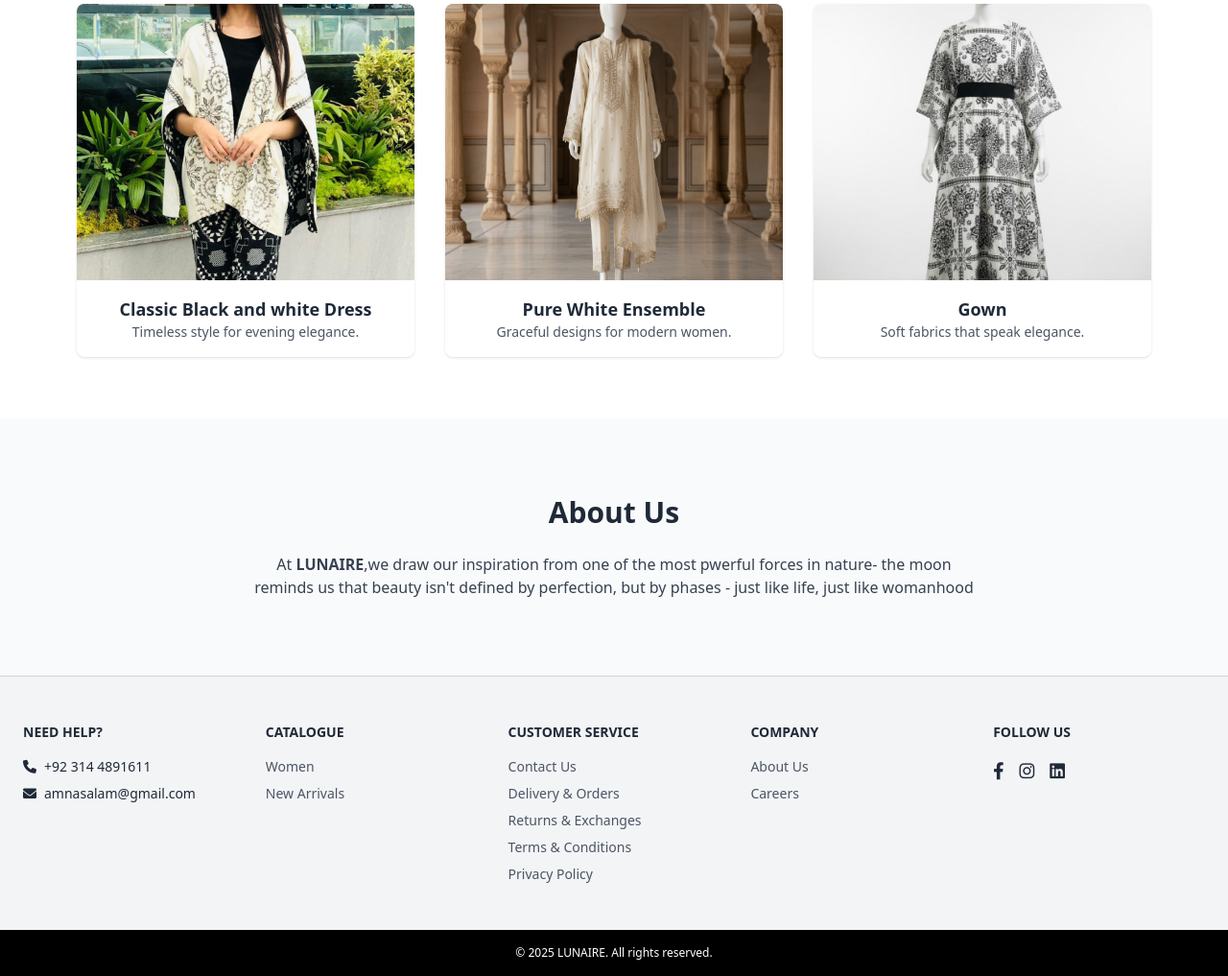
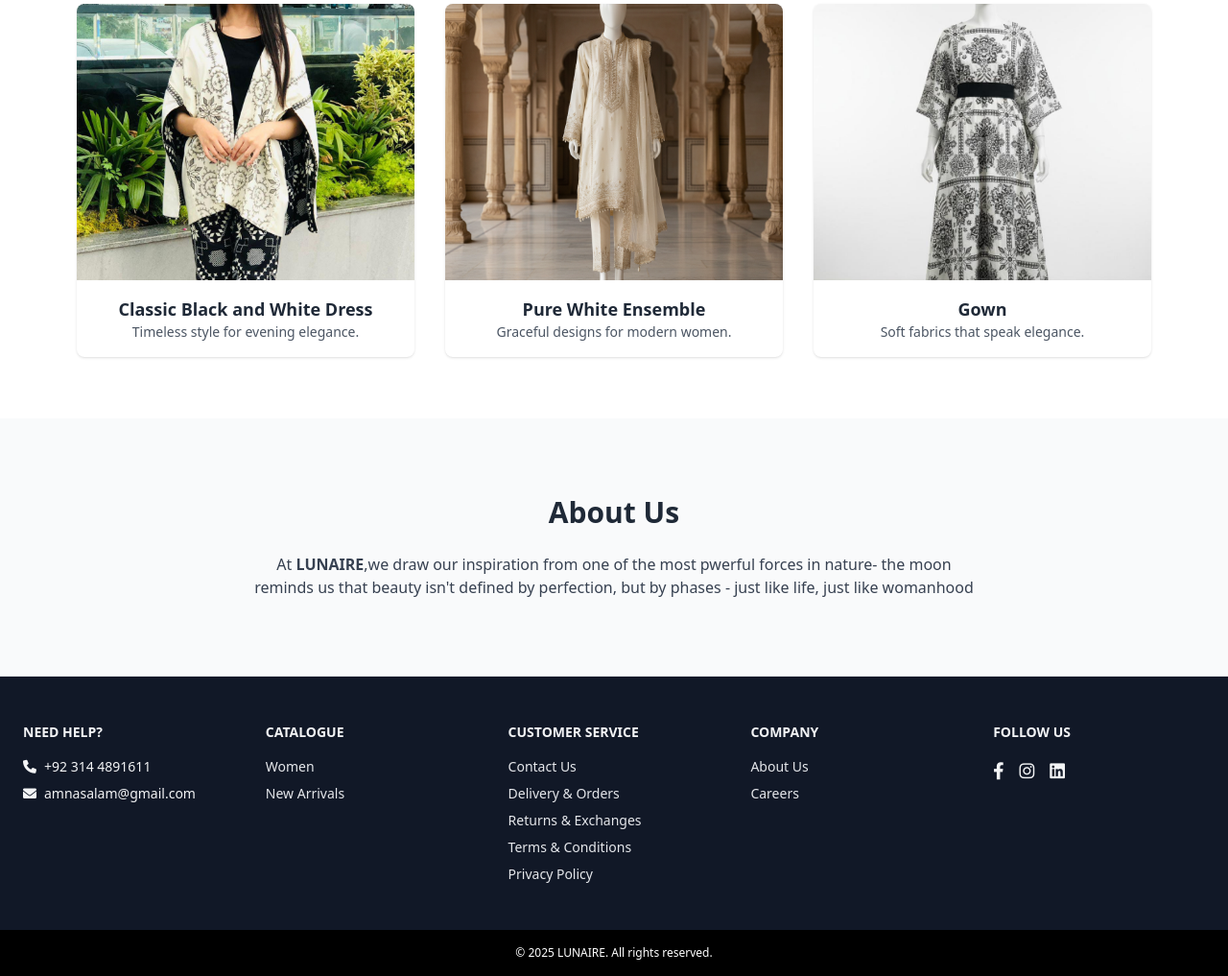
Before and after one commit to muneebsohail212/Lunaire, a plain HTML site: page Homepage.html in a window 1280 px wide. Shown: the part 1021-2038 px from the top of the page at 96% size. Drawn offline with nearby package versions, Linux system fonts and the light colour scheme.

Commit message:
Update Homepage.html

```diff
--- a/Homepage.html
+++ b/Homepage.html
@@ -1,6 +1,3 @@
-
-
-
 <!DOCTYPE html>
 <html lang="en">
 <head>
@@ -78,8 +75,8 @@
     <span class="transform transition-transform">▾</span>
   </button>
   <ul class="ml-4 mt-2 space-y-2 hidden submenu">
-            <li><a href="#" class="block text-gray-500 hover:text-black transition-colors">Login</a></li>
-            <li><a href="#" class="block text-gray-500 hover:text-black transition-colors">Sign-up</a></li>
+    <li><a href="login.html" class="block text-gray-500 hover:text-black transition-colors">Login</a></li>
+    <li><a href="signup.html" class="block text-gray-500 hover:text-black transition-colors">Sign-up</a></li>
     <li><a href="#" class="block text-gray-500 hover:text-black transition-colors">Orders</a></li>
 </ul>
 </li>
@@ -143,23 +140,31 @@
 <section class="py-16 px-6 md:px-20 bg-white text-center">
   <h2 class="text-3xl font-bold mb-12">Featured Collection</h2>
   <div class="grid grid-cols-1 md:grid-cols-3 gap-8">
-        <div class="overflow-hidden rounded-lg shadow hover:shadow-lg transition">
+
+    <!-- Product 1 -->
+    <a href="productdetail.html" class="block overflow-hidden rounded-lg shadow hover:shadow-lg transition">
       <img src="bss.jpg" alt="Black Dress" class="w-full h-72 object-cover">
-          <h3 class="mt-4 text-lg font-semibold">Classic Black and white Dress</h3>
+      <h3 class="mt-4 text-lg font-semibold">Classic Black and White Dress</h3>
       <p class="text-gray-600 text-sm mb-4">Timeless style for evening elegance.</p>
-        </div>
-        <div class="overflow-hidden rounded-lg shadow hover:shadow-lg transition">
+    </a>
+
+    <!-- Product 2 -->
+    <a href="product2.html" class="block overflow-hidden rounded-lg shadow hover:shadow-lg transition">
       <img src="third.png" alt="White Outfit" class="w-full h-72 object-cover">
       <h3 class="mt-4 text-lg font-semibold">Pure White Ensemble</h3>
       <p class="text-gray-600 text-sm mb-4">Graceful designs for modern women.</p>
-        </div>
-        <div class="overflow-hidden rounded-lg shadow hover:shadow-lg transition">
+    </a>
+
+    <!-- Product 3 -->
+    <a href="product3.html" class="block overflow-hidden rounded-lg shadow hover:shadow-lg transition">
       <img src="fifth.jpg" alt="Evening Gown" class="w-full h-72 object-cover">
       <h3 class="mt-4 text-lg font-semibold">Gown</h3>
       <p class="text-gray-600 text-sm mb-4">Soft fabrics that speak elegance.</p>
-        </div>
+    </a>
+
   </div>
 </section>
+
 
     <!-- About Us -->
     <section class="bg-gray-50 py-20 px-6 md:px-32 text-center">
@@ -171,7 +176,7 @@
 
 
  <!-- Footer -->
-<footer class="bg-gray-100 text-gray-800 border-t border-gray-300">
+<footer class="bg-gray-900 text-gray-100 border-t border-gray-200">
   <div class="max-w-7xl mx-auto px-6 py-12 grid grid-cols-1 md:grid-cols-5 gap-8 text-sm">
 
     <!-- Need Help -->
@@ -190,7 +195,7 @@
     <!-- Catalogue -->
     <div>
       <h3 class="font-bold mb-4">CATALOGUE</h3>
-      <ul class="space-y-2 text-gray-600">
+      <ul class="space-y-2 text-gray-200">
         <li><a href="#" class="hover:text-black">Women</a></li>
         <li><a href="#" class="hover:text-black">New Arrivals</a></li>
       </ul>
@@ -199,7 +204,7 @@
     <!-- Customer Service -->
     <div>
       <h3 class="font-bold mb-4">CUSTOMER SERVICE</h3>
-      <ul class="space-y-2 text-gray-600">
+      <ul class="space-y-2 text-gray-200">
         <li><a href="#" class="hover:text-black">Contact Us</a></li>
         <li><a href="#" class="hover:text-black">Delivery & Orders</a></li>
         <li><a href="#" class="hover:text-black">Returns & Exchanges</a></li>
@@ -211,7 +216,7 @@
     <!-- Company -->
     <div>
       <h3 class="font-bold mb-4">COMPANY</h3>
-      <ul class="space-y-2 text-gray-600">
+      <ul class="space-y-2 text-gray-200">
         <li><a href="#" class="hover:text-black">About Us</a></li>
         <li><a href="#" class="hover:text-black">Careers</a></li>
       </ul>
```
Lines whose indentation alone changed are shown as unchanged.
